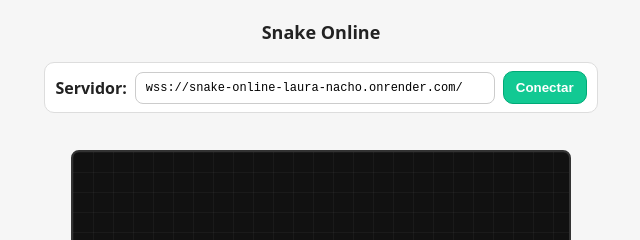
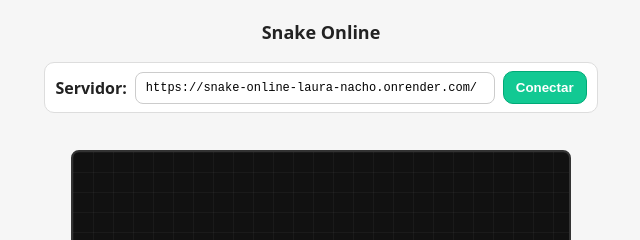
Before and after one commit to ncarrasb/Snake_Online_Laura-Nacho, a website: page index.html in a window 1280 px wide. Shown: the top 240 px of the page, 319-959 px from the left. Drawn offline with Linux system fonts and the light colour scheme.

Commit message:
Update index.html

```diff
--- a/index.html
+++ b/index.html
@@ -79,7 +79,7 @@
   <!--Barra de conexión-->
   <div class="connect-bar">
     <label for="ws-url" style="font-weight:600;">Servidor:</label>
-    <input id="ws-url" type="text" spellcheck="false" value="wss://snake-online-laura-nacho.onrender.com/" />
+    <input id="ws-url" type="text" spellcheck="false" value="https://snake-online-laura-nacho.onrender.com/" />
     <button id="btn-connect">Conectar</button>
   </div>
 
```
